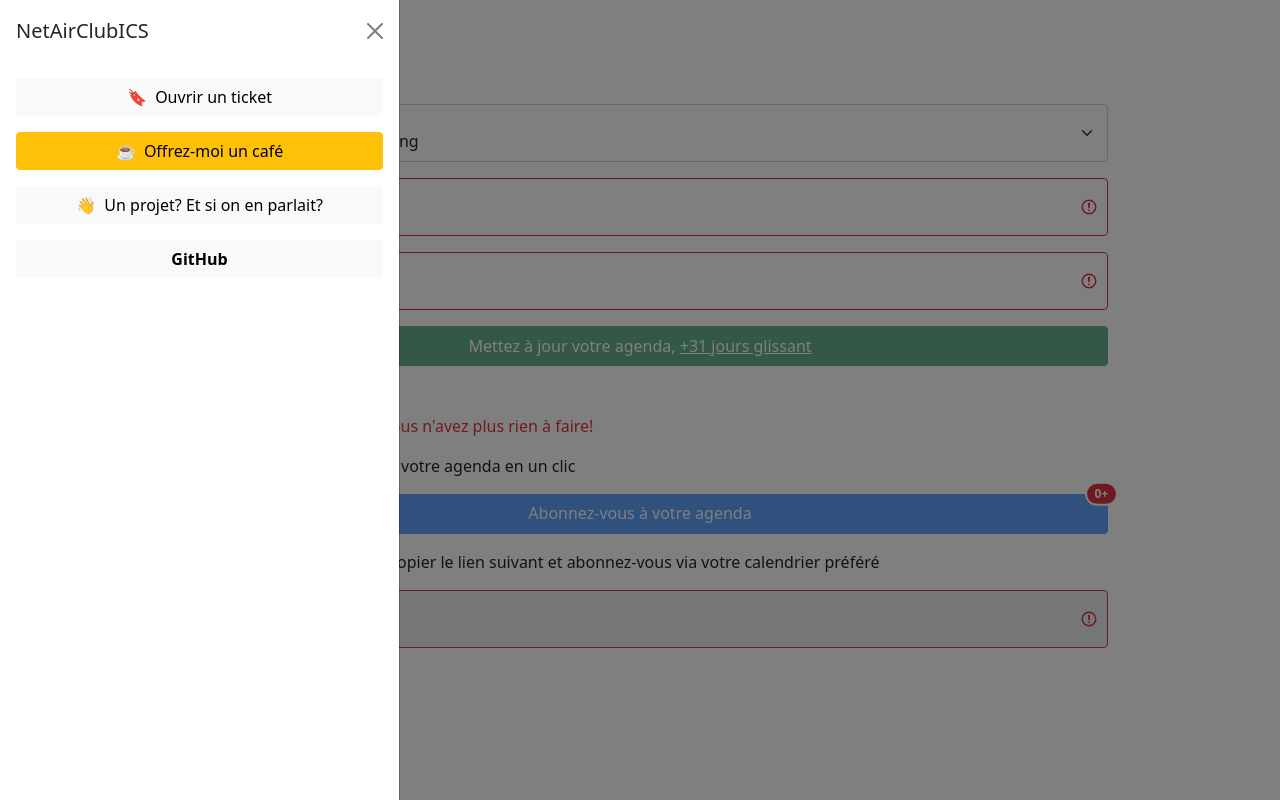
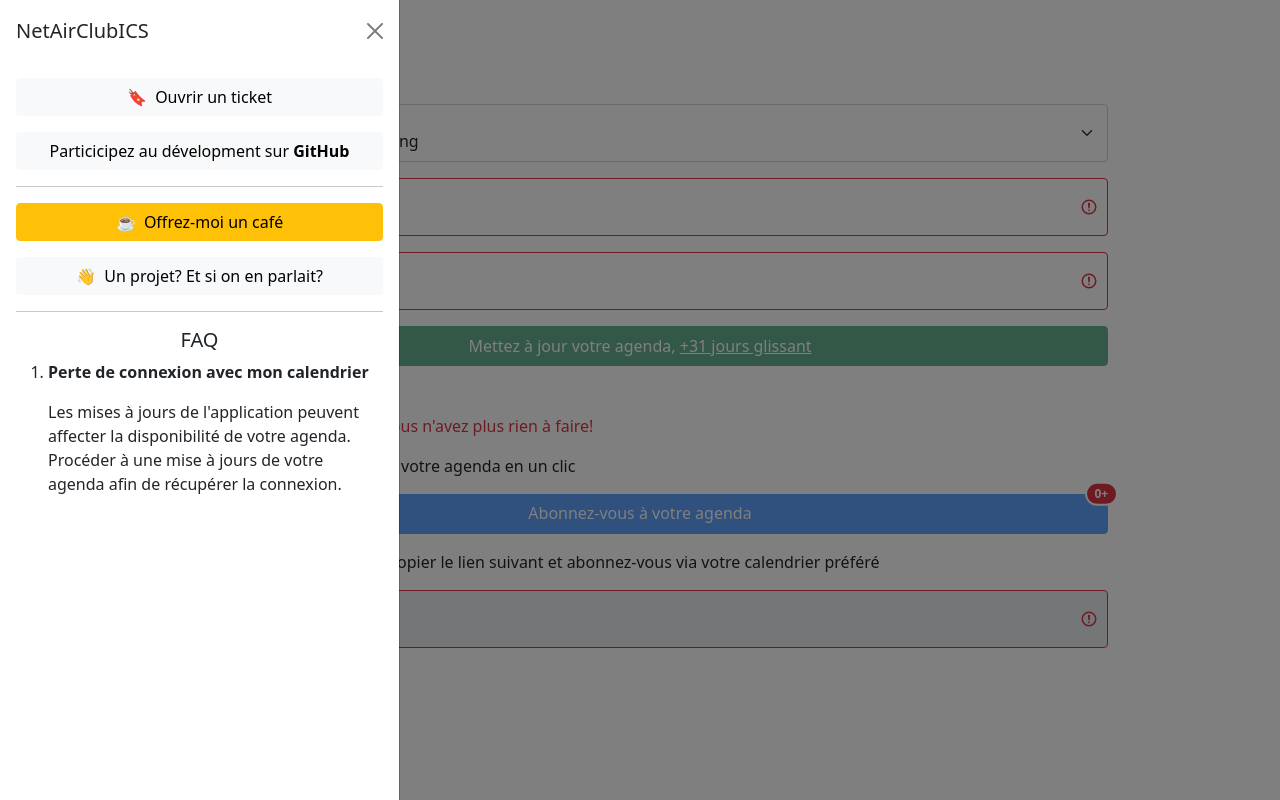
Before and after one commit to amarinediary/NetAirClubICS, a website: page public/index.html in a window 1280 px wide. Both pictures are taken after a click on the button "Décollage". Drawn offline with nearby package versions, Linux system fonts and the light colour scheme.

Commit message:
initial commit

```diff
--- a/public/index.html
+++ b/public/index.html
@@ -34,6 +34,13 @@
                     </a>
                 </div>
                 <div class="d-grid mb-3">
+                    <a href="https://github.com/amarinediary/NetAirClubICS/" class="btn btn-light text-truncate" target="_blank" rel="noopenner">
+                        Particicipez au dévelopment sur <b>GitHub</b>
+                    </a>
+                </div>
+                <hr>
+
+                <div class="d-grid mb-3">
                     <a href="https://www.paypal.com/paypalme/brizzipaul" class="btn btn-warning text-truncate" target="_blank" rel="noopenner">
                         <span class="me-1">☕</span> Offrez-moi un café
                     </a>
@@ -43,11 +50,15 @@
                         <span class="me-1">👋</span> Un projet? Et si on en parlait?
                     </a>
                 </div>
-                <div class="d-grid mb-3">
-                    <a href="https://github.com/amarinediary/NetAirClubICS/" class="btn btn-light text-truncate" target="_blank" rel="noopenner">
-                        <b>GitHub</b>
-                    </a>
-                </div>
+                <hr>
+
+                <h5 class="text-center">FAQ</h5>
+                <ol>
+                    <li>
+                        <p><b>Perte de connexion avec mon calendrier</b></p>
+                        <p>Les mises à jours de l'application peuvent affecter la disponibilité de votre agenda. Procéder à une mise à jours de votre agenda afin de récupérer la connexion.</p>
+                    </li>
+                </ol>
             </div>
         </div>
 
```
